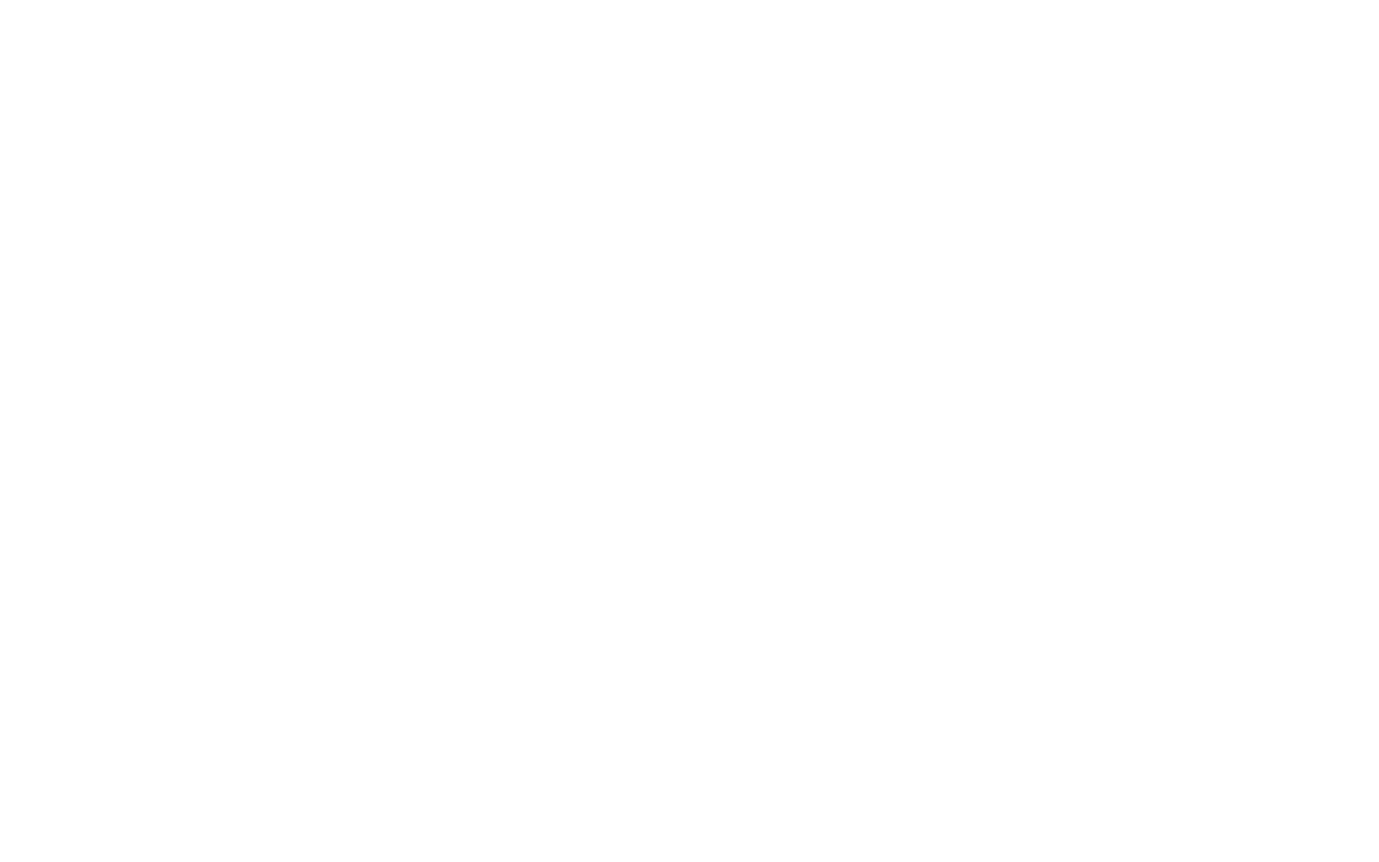
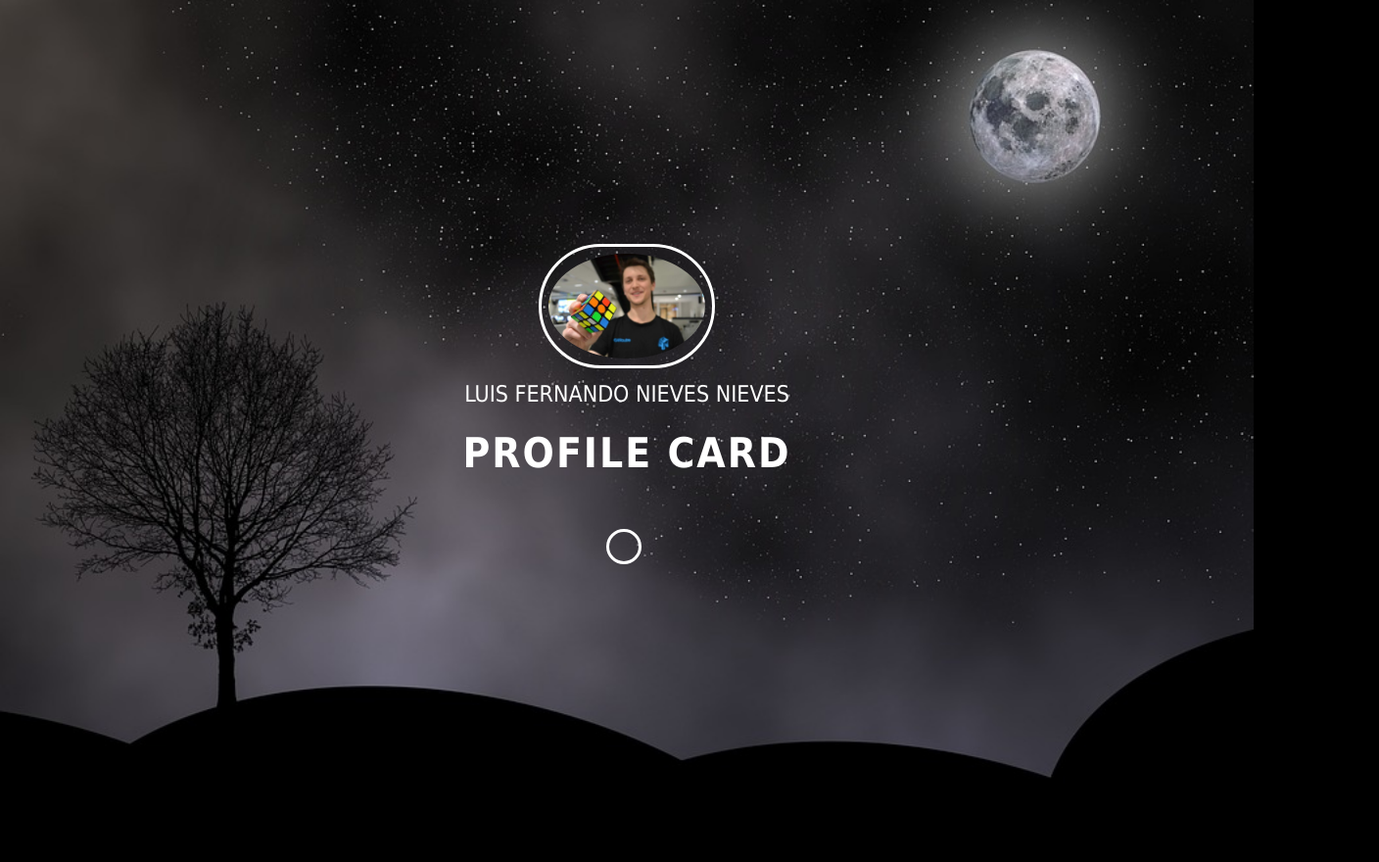
Before and after one commit to SoyLuisNieves/ProfileCardSinglePage, a plain HTML site: page index.html in a window 1280 px wide. Shown: the whole page at 98% size, 1408 px wide, since content can reach past the window. Before the commit the page ends 800 px from the top, so only its background shows below. Drawn offline with Linux system fonts and the light colour scheme.

Commit message:
HTML code was finished, the css file was added and finished

```diff
--- a/index.html
+++ b/index.html
@@ -3,8 +3,37 @@
 <head>
 	<meta charset="UTF-8">
 	<title>Profile Card - Luis Nieves</title>
+	<link rel="stylesheet" href="static/css/app.css">
 </head>
 <body>
 
+	<div class="overlay"></div>
+
+	<div class="page-wrap light-theme">
+		<div class="wrap-center">
+			<header class="header">
+				<div class="avatar">
+					<img src="static/img/8770116-3x2-700x467.jpg" alt="">
+				</div>
+				<span class="name">LUIS FERNANDO NIEVES NIEVES</span>
+				<h1 class="hello-h1">PROFILE CARD</h1>
+				<nav class="main-nav">
+					<span class="toggle-about"><i class="i-chevron-down"></i></span>
+				</nav>
+			</header>
+
+			<div class="about" id="about">
+				<div class="copy-block">
+					<h2>ABOUT</h2>
+					<p>Lorem ipsum dolor sit amet, consectetur adipisicing elit. Atque unde, cupiditate qui, sed ab non. Optio cumque necessitatibus, incidunt doloremque molestiae quia ex saepe excepturi rerum eos voluptates aliquid, commodi.</p>
+
+					<h2>Development Front&Back</h2>
+					<p>Lorem ipsum dolor sit amet, consectetur adipisicing elit. Quibusdam, veritatis, sequi. Inventore odit molestiae illo ipsum quas non corporis, cumque eos voluptatibus enim laboriosam numquam quo, similique eum incidunt delectus!</p>
+				</div>
+			</div>
+
+		</div>
+	</div>
+
 </body>
 </html>
--- /dev/null
+++ b/static/css/app.css
@@ -0,0 +1,228 @@
+*, *:before, *:after{
+	box-sizing: inherit;
+}
+
+html{
+	box-sizing: border-box;
+}
+
+html, body, .page-wrap{
+	width: 100%;
+	height: 100%;
+	margin: 0;
+	padding: 0;
+}
+
+body{
+	font-family: tahoma;
+	font-size: 100%;
+	font-weight: 400;
+	line-height: 1;
+	overflow: hidden;
+	background: #000;
+}
+
+h1, h2, h3{
+	font-family: tahoma;
+	font-weight: 400;
+	text-transform: uppercase;
+	color: white;
+	letter-spacing: 2px;
+}
+
+i{
+	position: relative;
+}
+
+.overlay{
+	position: absolute;
+	z-index: 1;
+	top: -10%;
+	left: -10%;
+	width: 120%;
+	height: 120%;
+	background: rgba(0,0,0,0.3);
+	background-position: center center;
+	background-size: 100%;
+	opacity: 1;
+	filter: blur(5px);
+}
+
+.page-wrap{
+	position: relative;
+	z-index: 1;
+	text-align: center;
+	display: flex;
+	align-items: center;
+	justify-content: center;
+	background-color: white;
+	background-image: url(../img/night-4184916_960_720.jpg);
+	background-size: cover;
+	background-position: center;
+	height: 100vh;
+}
+
+.wrap-center{
+	width: 480px;
+	overflow: hidden;
+	transition: width 0.5s, background 0.5s;
+}
+
+.wrap-center.expand-width{
+	width: 630px;
+}
+
+.light-theme .wrap-center{
+	background: rgba(255,255,255,.0);
+	color: rgba(0,0,0,0.7);
+}
+
+.header{
+	width: 100%;
+	position: relative;
+	padding: 30px 0;
+	font-size: 1.2rem;
+	border-bottom: 1px solid rgba(0,0,0,.0);
+	transition: border-bottom-color 0.5s;
+}
+
+.header .hello-h1{
+	display: block;
+	cursor: pointer;
+	font-size: 2.2em;
+	margin-bottom: 25px;
+	font-weight: 700;
+	transition: font-size 0.5s;
+	color: white;
+	letter-spacing: 2px;
+}
+
+/* Class */
+
+.expand-width .header .hello-h1{
+	font-size: 1.5em;
+}
+
+.header .name{
+	display: block;
+	margin: 15px 0;
+	font-size: 1.2em;
+	color: white;
+}
+
+.header .avatar{
+	width: 180px;
+	margin: 0 auto;
+	backface-visibility: hidden;
+	opacity: 1;
+	transition: opacity 0.5s,width 0.5s;
+	border: 3px solid white;
+	border-radius: 150px;
+	padding: 7px;
+}
+
+.expand-width .header .avatar{
+	opacity: 0.5;
+	width: 90px;
+}
+
+.expand-width .header .avatar:hover{
+	opacity: 1;
+}
+
+.header img{
+	display: block;
+	width: 100%;
+	border-radius: 50%;
+}
+
+.main-nav{
+	position: relative;
+	padding-bottom: 40px;
+}
+
+.main-nav ul li{
+	display: inline-block;
+}
+
+.main-nav .nav-btn {
+  cursor: pointer;
+  display: block;
+  font-size: 0.75em;
+  text-transform: none;
+  padding: 0.95em;
+  margin: 2px 0;
+  width: 120px;
+  border-radius: 100px;
+  backface-visibility: hidden;
+  transition: background 0.3s;
+    background: white;
+
+
+}
+.main-nav .nav-btn:hover {
+  background: rgba(0, 0, 0, 0.25);
+}
+.main-nav .nav-btn i {
+  font-size: 70%;
+  top: -0.075em;
+}
+.toggle-about {
+  cursor: pointer;
+  border-radius: 100%;
+  height: 36px;
+  width: 36px;
+  position: absolute;
+  left: 50%;
+  margin-left:-21px;
+  margin-top: 30px;
+  padding: 10px 0 0 1px;
+  text-align: center;
+  font-size: 0.7em;
+  display: block;
+  transform: rotate(0deg);
+  transition: transform 0.3s;
+  backface-visibility: hidden;
+  transition: background 0.3s;
+  border: 3px solid white;
+  color: white;
+}
+.toggle-about:hover {
+  background: rgba(0, 0, 0, 0.25);
+}
+.expand-height .toggle-about {
+  transform: rotate(180deg);
+}
+.about {
+  font-weight: 400;
+  width: 100%;
+  padding: 40px 60px 0px;
+  text-align: left;
+  overflow: hidden;
+  height: 0px;
+  padding-top: 0px;
+  padding-bottom: 0px;
+  transition: height 0.5s, padding-top 0.2s;
+}
+.about .copy-block {
+  padding-top: 40px;
+}
+.expand-height .about {
+  height: 450px;
+}
+.about .close-about {
+  margin: 0 auto;
+  font-size: 2.2em;
+}
+.about h2 {
+  font-size: 1.5em;
+  margin: 0;
+  font-weight: 600;
+  margin-bottom: 0.5em;
+
+}
+.about p {
+  margin-bottom: 1.25em;
+  font-size: 0.9em;
+  line-height: 1.7;
+}
```
Also changed, not shown: static/img/8770116-3x2-700x467.jpg (added), static/img/night-4184916_960_720.jpg (added).
